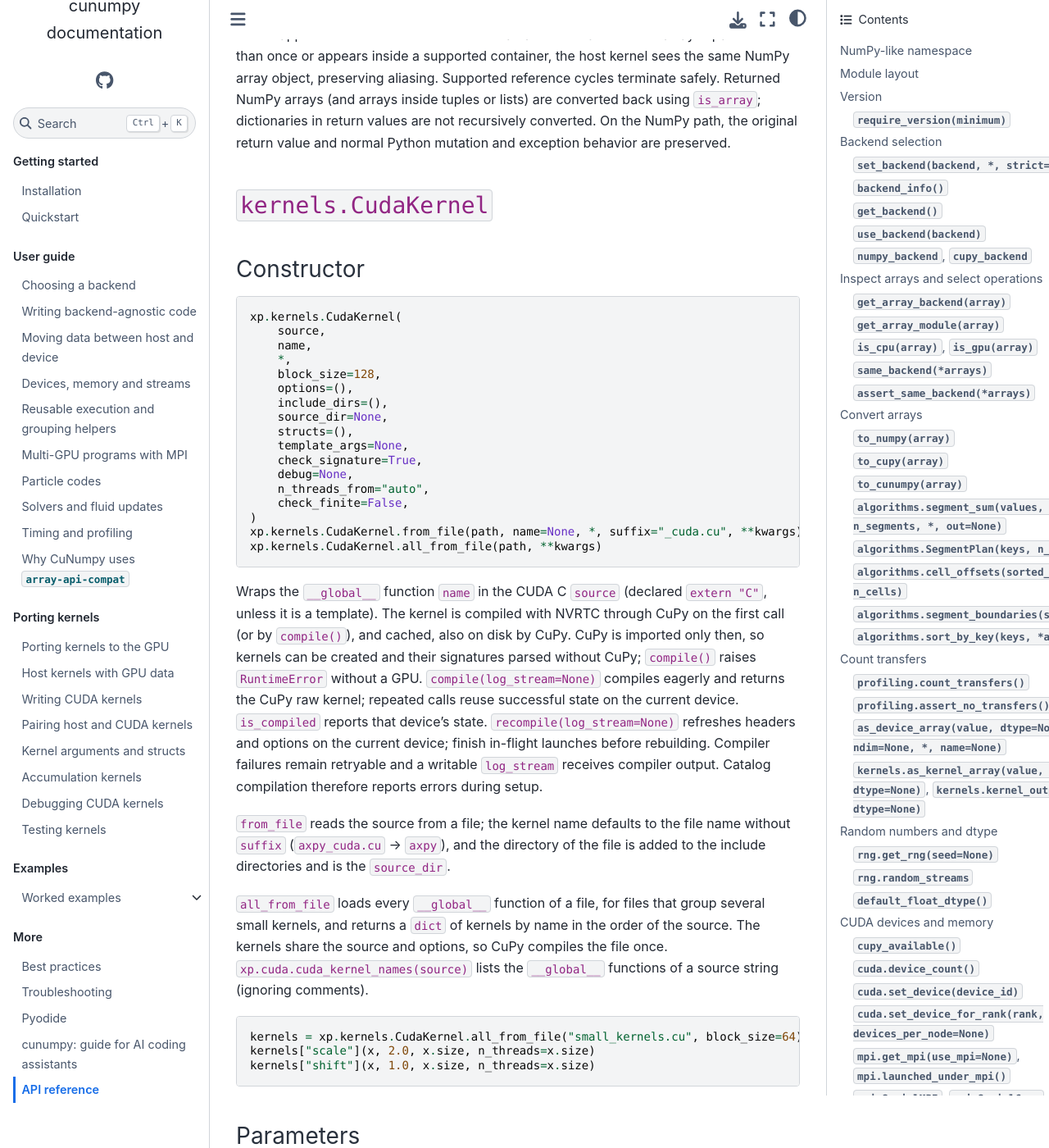
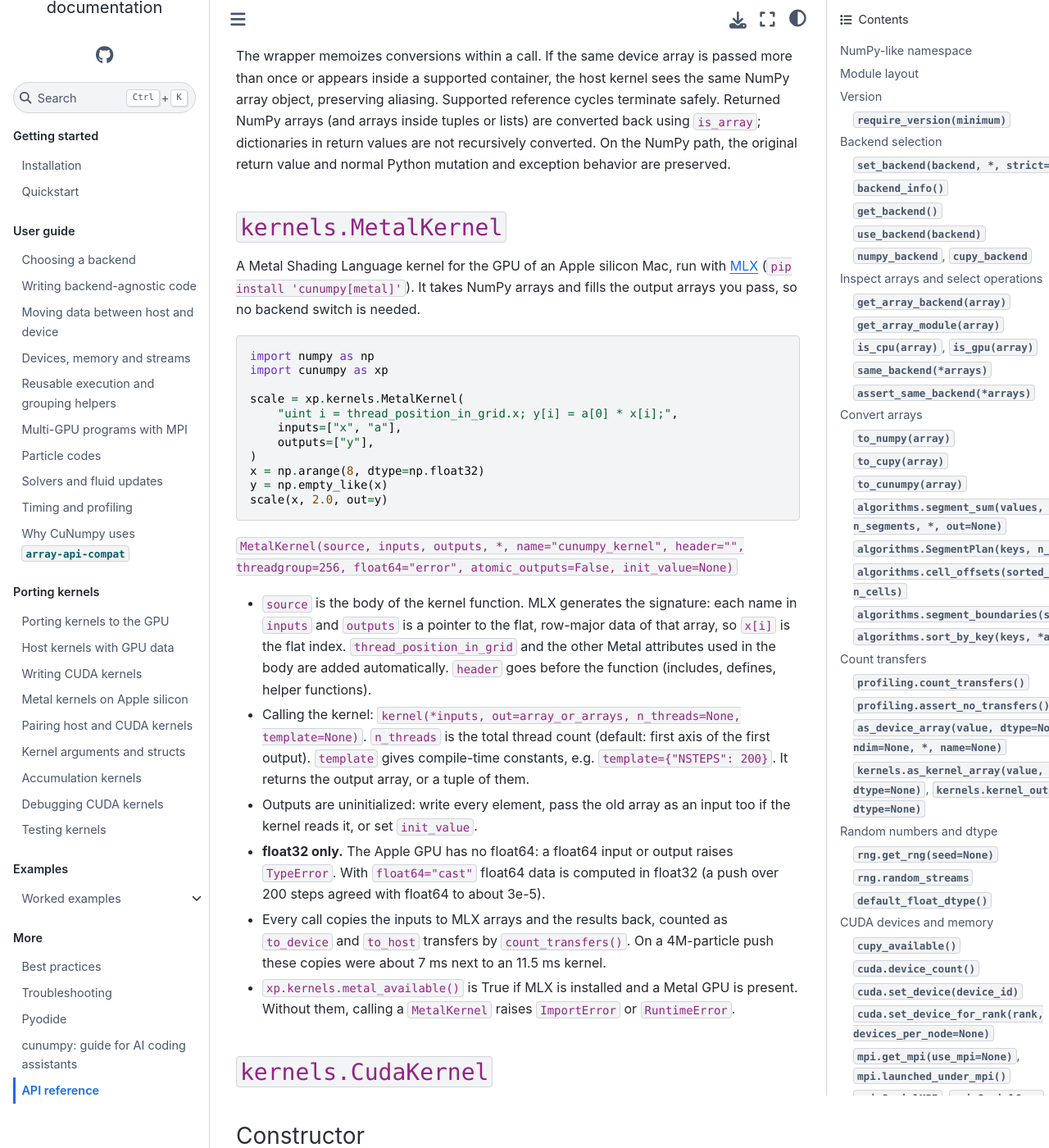
Before and after one commit to max-models/cunumpy, a Sphinx documentation site: the page built from docs/source/api.md, in a window 1280 px wide and 1400 px high, scrolled down 21371 px. Shown: the whole window at 82% size. Built offline with Sphinx 7.4.7 and the Sphinx Book theme 1.1.4, drawn with Linux system fonts in a browser that asks for light colours; some of the changed text lies outside the part shown.

Commit message:
Added `MetalKernel` (#82)
* Added MetalKernel

* Install gfortran

````diff
--- a/docs/source/api.md
+++ b/docs/source/api.md
@@ -40,7 +40,7 @@
 | Submodule | Backends | Contents |
 |---|---|---|
 | `cunumpy` | both | NumPy/CuPy namespace, backend selection, array inspection and conversion, `synchronize`, `host_call`, `evaluate_on_host`, `setup_on_host`, `scipy`, `require_version` |
-| `cunumpy.kernels` | both | `Kernel`, `KernelCatalog`, `PyccelKernel`, `CudaKernel`, `CudaKernelVariants`, host implementations, `as_kernel_array`, `kernel_output`, `fuse` |
+| `cunumpy.kernels` | both | `Kernel`, `KernelCatalog`, `PyccelKernel`, `CudaKernel`, `CudaKernelVariants`, `MetalKernel`, `metal_available`, host implementations, `as_kernel_array`, `kernel_output`, `fuse` |
 | `cunumpy.arguments` | CUDA only | `CudaArguments`, `CudaStruct`, `CudaStructArguments`, `CudaStructValue`, `write_cuda_header` |
 | `cunumpy.cuda` | CUDA only | device selection and memory, `stream`, streams/events, `pin_memory`, debug mode, CUDA headers and source tools (`cuda_include_dir`, `parse_cuda_signature`) |
 | `cunumpy.rng` | both | `random_streams`, `get_rng`, `philox_*` |
@@ -856,6 +856,51 @@
 lists) are converted back using `is_array`; dictionaries in return values are
 not recursively converted. On the NumPy path, the original return value and
 normal Python mutation and exception behavior are preserved.
+
+## `kernels.MetalKernel`
+
+A Metal Shading Language kernel for the GPU of an Apple silicon Mac, run with
+[MLX](https://github.com/ml-explore/mlx) (`pip install 'cunumpy[metal]'`). It
+takes NumPy arrays and fills the output arrays you pass, so no backend switch
+is needed.
+
+```python
+import numpy as np
+import cunumpy as xp
+
+scale = xp.kernels.MetalKernel(
+    "uint i = thread_position_in_grid.x; y[i] = a[0] * x[i];",
+    inputs=["x", "a"],
+    outputs=["y"],
+)
+x = np.arange(8, dtype=np.float32)
+y = np.empty_like(x)
+scale(x, 2.0, out=y)
+```
+
+`MetalKernel(source, inputs, outputs, *, name="cunumpy_kernel", header="",
+threadgroup=256, float64="error", atomic_outputs=False, init_value=None)`
+
+- `source` is the body of the kernel function. MLX generates the signature: each
+  name in `inputs` and `outputs` is a pointer to the flat, row-major data of that
+  array, so `x[i]` is the flat index. `thread_position_in_grid` and the other
+  Metal attributes used in the body are added automatically. `header` goes before
+  the function (includes, defines, helper functions).
+- Calling the kernel: `kernel(*inputs, out=array_or_arrays, n_threads=None,
+  template=None)`. `n_threads` is the total thread count (default: first axis of
+  the first output). `template` gives compile-time constants, e.g.
+  `template={"NSTEPS": 200}`. It returns the output array, or a tuple of them.
+- Outputs are uninitialized: write every element, pass the old array as an input
+  too if the kernel reads it, or set `init_value`.
+- **float32 only.** The Apple GPU has no float64: a float64 input or output
+  raises `TypeError`. With `float64="cast"` float64 data is computed in float32
+  (a push over 200 steps agreed with float64 to about 3e-5).
+- Every call copies the inputs to MLX arrays and the results back, counted as
+  `to_device` and `to_host` transfers by `count_transfers()`. On a 4M-particle
+  push these copies were about 7 ms next to an 11.5 ms kernel.
+- `xp.kernels.metal_available()` is True if MLX is installed and a Metal GPU is
+  present. Without them, calling a `MetalKernel` raises `ImportError` or
+  `RuntimeError`.
 
 ## `kernels.CudaKernel`
 
--- a/pyproject.toml
+++ b/pyproject.toml
@@ -43,6 +43,7 @@
   "sphinx",
   "sphinx-book-theme",
 ]
+optional-dependencies.metal = [ "mlx; sys_platform == 'darwin' and platform_machine == 'arm64'" ]
 optional-dependencies.test = [ "coverage", "pytest", "scipy" ]
 optional-dependencies.test-compiled = [ "cunumpy[test]", "pyccel" ]
 urls."Source" = "https://github.com/max-models/cunumpy"
````
Also changed, not shown: CHANGELOG.md (+5 -0 lines), README.md (+3 -1 lines), docs/source/index.md (+1 -0 lines), docs/source/installation.md (+16 -0 lines), docs/source/kernels/metal-kernel.md (added, +105 -0 lines), docs/source/kernels/overview.md (+1 -0 lines), src/cunumpy/LLM_GUIDE.md (+1 -0 lines), 4 other files.
